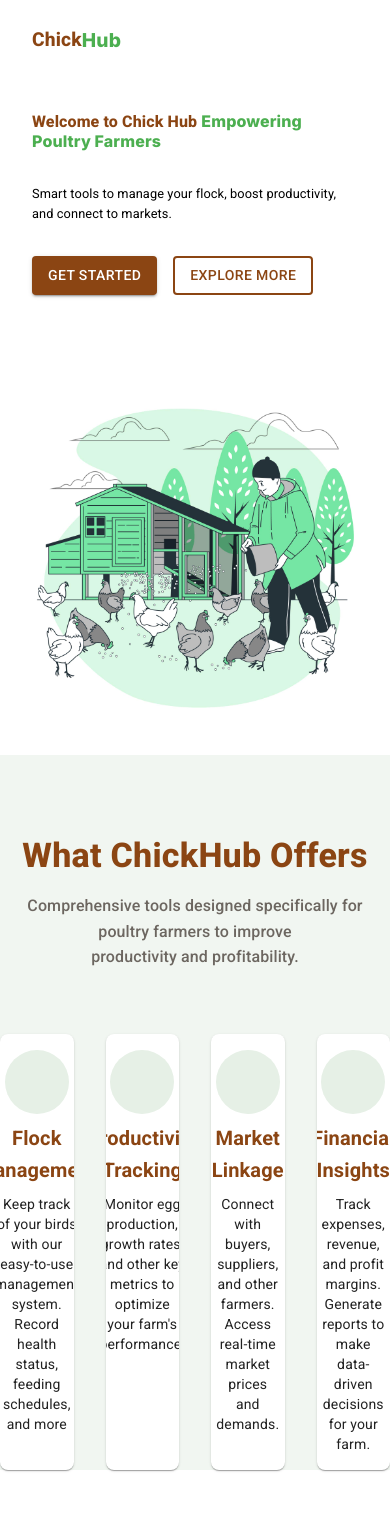
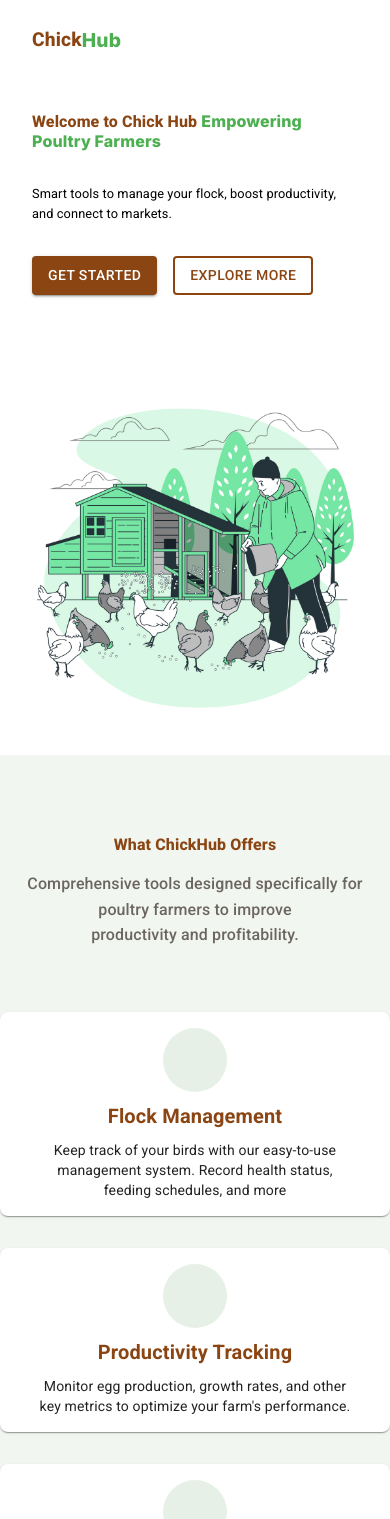
Before and after one commit to Naominm/ChickHub, a React (Vite) app: page / in a window 390 px wide. Shown: the top 1519 px of the page. Built offline with nearby package versions, Linux system fonts and the light colour scheme; some icons are missing.

Commit message:
Add responsive the feature section

```diff
--- a/src/components/Features.tsx
+++ b/src/components/Features.tsx
@@ -10,14 +10,31 @@ function FeaturesSection() {
   return (
     <Box
       component="div"
-      sx={{ backgroundColor: "var(--bgAccent)", minHeight: "35rem" }}
+      sx={{
+        backgroundColor: "var(--bgAccent)",
+        minHeight: "35rem",
+        display: "flex",
+        flexDirection: "column",
+      }}
     >
       <CardTextSection
         heading="What ChickHub Offers"
         subHeading="Comprehensive tools designed specifically for poultry farmers to improve"
         subHeading2="productivity and profitability."
       />
-      <Box component="div" display="flex" gap="2rem" mt="3rem">
+      <Box
+        component="div"
+        display="flex"
+        gap="2rem"
+        mt="3rem"
+        sx={{
+          flexDirection: {
+            xs: "column",
+            md: "row",
+            alignItems: { xs: "center", md: "justify" },
+          },
+        }}
+      >
         <CardSection
           title="Flock Management"
           Text="Keep track of your birds with our easy-to-use management system. Record health status, feeding schedules, and more"
--- a/src/components/card.tsx
+++ b/src/components/card.tsx
@@ -25,7 +25,11 @@ function CardTextSection({
     >
       <Typography
         variant="h4"
-        sx={{ color: "var(--primary)", fontWeight: "800" }}
+        sx={{
+          color: "var(--primary)",
+          fontWeight: "800",
+          fontSize: { xs: "1rem", md: "2rem" },
+        }}
       >
         {heading}
       </Typography>
--- a/src/components/cardSection.tsx
+++ b/src/components/cardSection.tsx
@@ -16,8 +16,8 @@ function CardSection({ title, Text, Icon }: CardSectionProps) {
         flexDirection: "column",
         alignItems: "center",
         py: "1rem",
-        px: "1.5rem",
-        width: "25%",
+        px: { xs: "2rem", md: "1.5rem" },
+        width: { xs: "100%", md: "25%" },
         textAlign: "center",
         gap: 1,
         borderRadius: "0.5rem",
```
